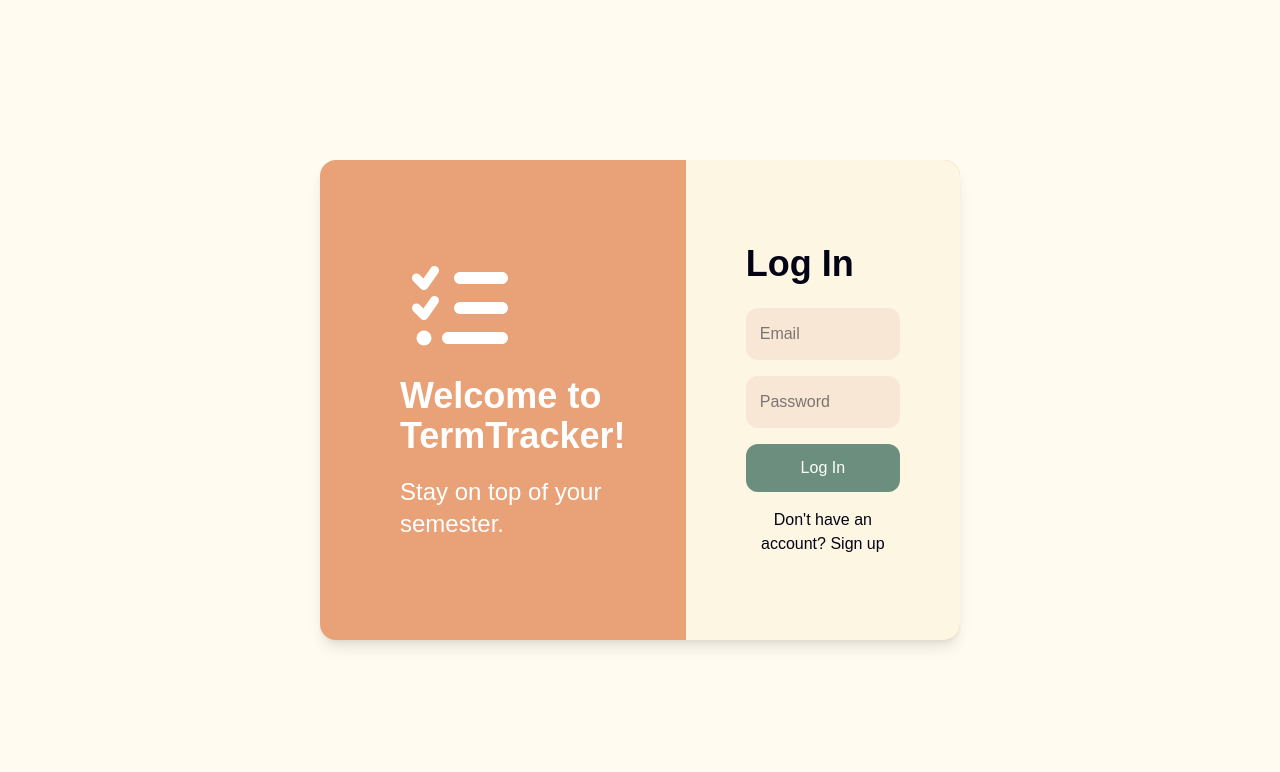
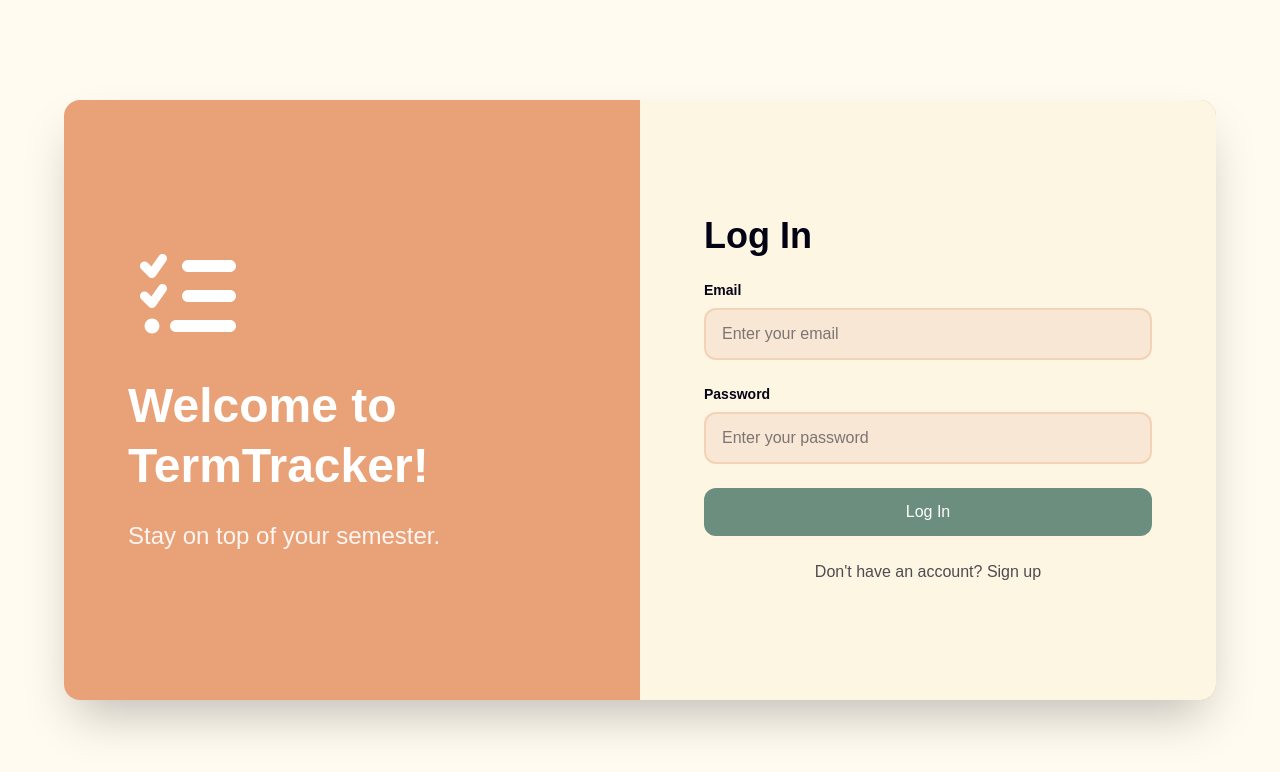
Before and after one commit to HD-Brody/Term-Tracker, a Next.js app in the folder frontend/: page /auth in a window 1280 px wide. Shown: the top 772 px of the page. Built offline with nearby package versions, Linux system fonts and the light colour scheme; no server answers; a web font is replaced by a local one.

Commit message:
Enhance layout and styling of auth page.

```diff
--- a/frontend/src/app/auth/page.tsx
+++ b/frontend/src/app/auth/page.tsx
@@ -61,58 +61,79 @@ export default function AuthForm() {
   }
 
   return (
-    <div className="flex items-center justify-center min-h-screen">
-      <div className="flex bg-accent1 w-1/2 h-120 rounded-2xl shadow-lg mx-auto">
+    <div className="flex items-center justify-center min-h-screen p-4">
+      <div className="flex bg-accent1 w-full max-w-6xl h-auto min-h-[600px] rounded-2xl shadow-2xl overflow-hidden">
 
-        <div className="flex items-center w-4/7">
-          <div className="p-20 w-100">
-            <FontAwesomeIcon icon={faListCheck} size="6x" className="text-white mb-5" />
-            <h1 className="text-white text-4xl font-bold mb-5">
+        {/* Left side - Welcome section */}
+        <div className="flex items-center justify-center w-full lg:w-1/2 p-8 lg:p-16">
+          <div className="text-center lg:text-left">
+            <FontAwesomeIcon
+              icon={faListCheck}
+              size="6x"
+              className="text-white mb-6 lg:mb-8"
+            />
+            <h1 className="text-white text-3xl lg:text-4xl xl:text-5xl font-bold mb-4 lg:mb-6 leading-tight">
               Welcome to TermTracker!
             </h1>
-            <h2 className="text-white text-2xl">
+            <h2 className="text-white text-xl lg:text-2xl opacity-90">
               Stay on top of your semester.
             </h2>
           </div>
         </div>
 
-        <div className="flex items-center justify-center bg-box1 rounded-r-2xl w-3/7">
-          <div className="px-15 py-20 ">
-            <h1 className="text-4xl font-bold mb-6">
+        {/* Right side - Auth form */}
+        <div className="flex items-center justify-center bg-box1 w-full lg:w-1/2 p-8 lg:p-16">
+          <div className="w-full max-w-md">
+            <h1 className="text-3xl lg:text-4xl font-bold mb-6 text-text">
               {isSignUp ? "Sign Up" : "Log In"}
             </h1>
+
             {message && (
-              <div className={`mb-4 p-3 rounded ${
+              <div className={`mb-6 p-4 rounded-xl border ${
                 message.includes("error") || message.includes("Error")
-                  ? "bg-red-100 text-red-700"
-                  : "bg-green-100 text-green-700"
+                  ? "bg-red-50 text-red-700 border-red-200"
+                  : "bg-green-50 text-green-700 border-green-200"
               }`}>
                 {message}
               </div>
             )}
-            <form className="space-y-4">
+
+            <form className="space-y-6">
+              <div>
+                <label className="block text-sm font-semibold text-text mb-2">
+                  Email
+                </label>
                 <input
                   type="email"
-                placeholder="Email"
+                  placeholder="Enter your email"
                   value={email}
                   onChange={e => setEmail(e.target.value)}
-                className="w-full border-2 border-box2 bg-box2 p-3 rounded-xl focus:outline-none focus:border-accent2 focus:ring-2 focus:ring-accent2/20"
+                  className="w-full px-4 py-3 bg-box2 border-2 border-accent1/30 rounded-xl text-text placeholder-text/50 focus:outline-none focus:border-accent2 focus:ring-2 focus:ring-accent2/20 transition-all duration-200 disabled:opacity-50 disabled:cursor-not-allowed"
                   disabled={loading}
+                  required
                 />
+              </div>
+
+              <div>
+                <label className="block text-sm font-semibold text-text mb-2">
+                  Password
+                </label>
                 <input
                   type="password"
-                placeholder="Password"
+                  placeholder="Enter your password"
                   value={password}
                   onChange={e => setPassword(e.target.value)}
-                className="w-full border-2 border-box2 bg-box2 p-3 rounded-xl focus:outline-none focus:border-accent2 focus:ring-2 focus:ring-accent2/20"
+                  className="w-full px-4 py-3 bg-box2 border-2 border-accent1/30 rounded-xl text-text placeholder-text/50 focus:outline-none focus:border-accent2 focus:ring-2 focus:ring-accent2/20 transition-all duration-200 disabled:opacity-50 disabled:cursor-not-allowed"
                   disabled={loading}
+                  required
                 />
+              </div>
 
               {isSignUp ? (
                 <button
                   onClick={handleSignup}
                   disabled={loading}
-                  className="w-full bg-accent3 text-white p-3 rounded-xl transition-all duration-200 cursor-pointer hover:shadow-md hover:scale-105 active:scale-95 disabled:opacity-50"
+                  className="w-full bg-accent3 text-white py-3 px-6 rounded-xl font-medium transition-all duration-200 cursor-pointer hover:bg-accent3/90 hover:shadow-lg hover:scale-[1.02] active:scale-[0.98] disabled:opacity-50 disabled:cursor-not-allowed disabled:hover:scale-100"
                 >
                   {loading ? "Signing up..." : "Sign Up"}
                 </button>
@@ -120,16 +141,17 @@ export default function AuthForm() {
                 <button
                   onClick={handleLogin}
                   disabled={loading}
-                  className="w-full bg-accent3 text-white p-3 rounded-xl transition-all duration-200 cursor-pointer hover:shadow-md hover:scale-105 active:scale-95 disabled:opacity-50"
+                  className="w-full bg-accent3 text-white py-3 px-6 rounded-xl font-medium transition-all duration-200 cursor-pointer hover:bg-accent3/90 hover:shadow-lg hover:scale-[1.02] active:scale-[0.98] disabled:opacity-50 disabled:cursor-not-allowed disabled:hover:scale-100"
                 >
                   {loading ? "Logging in..." : "Log In"}
                 </button>
               )}
             </form>
-            <div className="mt-4 text-center">
+
+            <div className="mt-6 text-center">
               <button
                 onClick={() => setIsSignUp(!isSignUp)}
-                className="text-test cursor-pointer hover:underline"
+                className="text-text/70 hover:text-text transition-colors duration-200 font-medium cursor-pointer"
                 disabled={loading}
               >
                 {isSignUp ? "Already have an account? Log in" : "Don't have an account? Sign up"}
```
Lines whose indentation alone changed are shown as unchanged.
